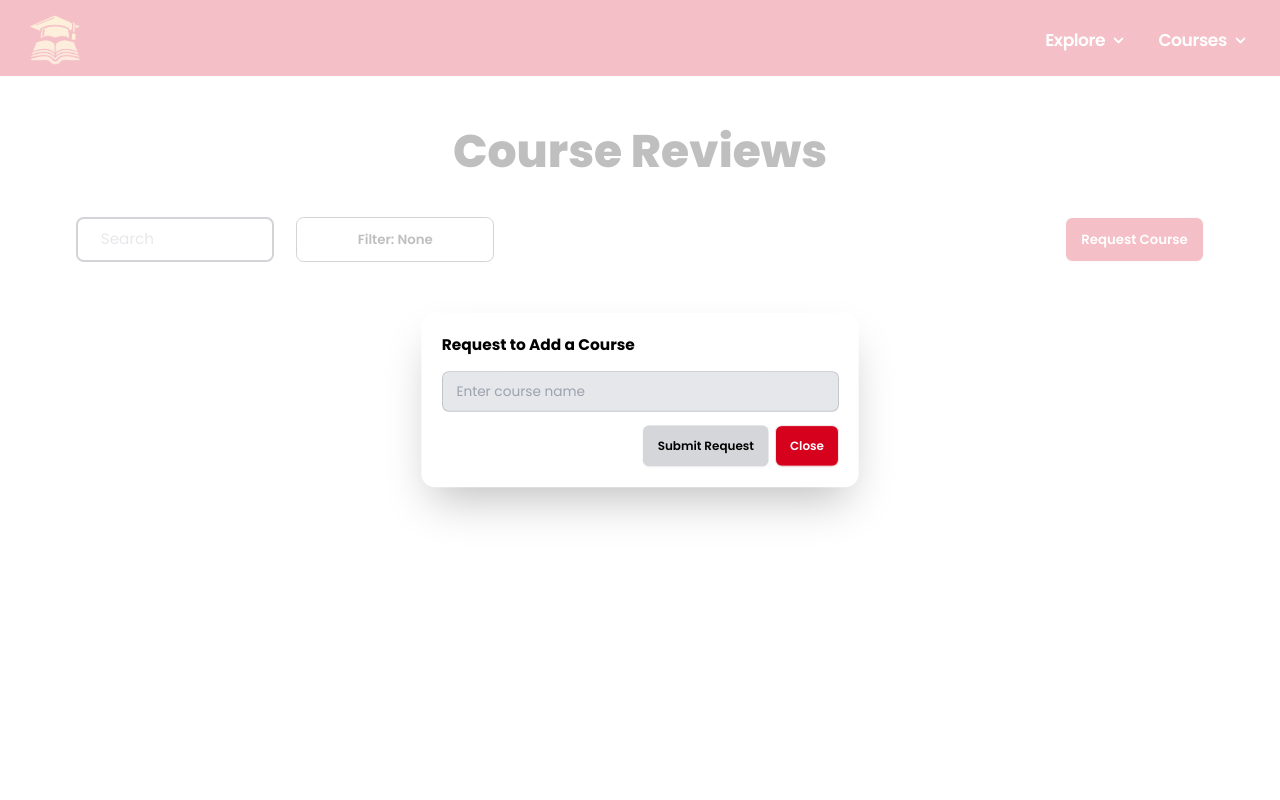
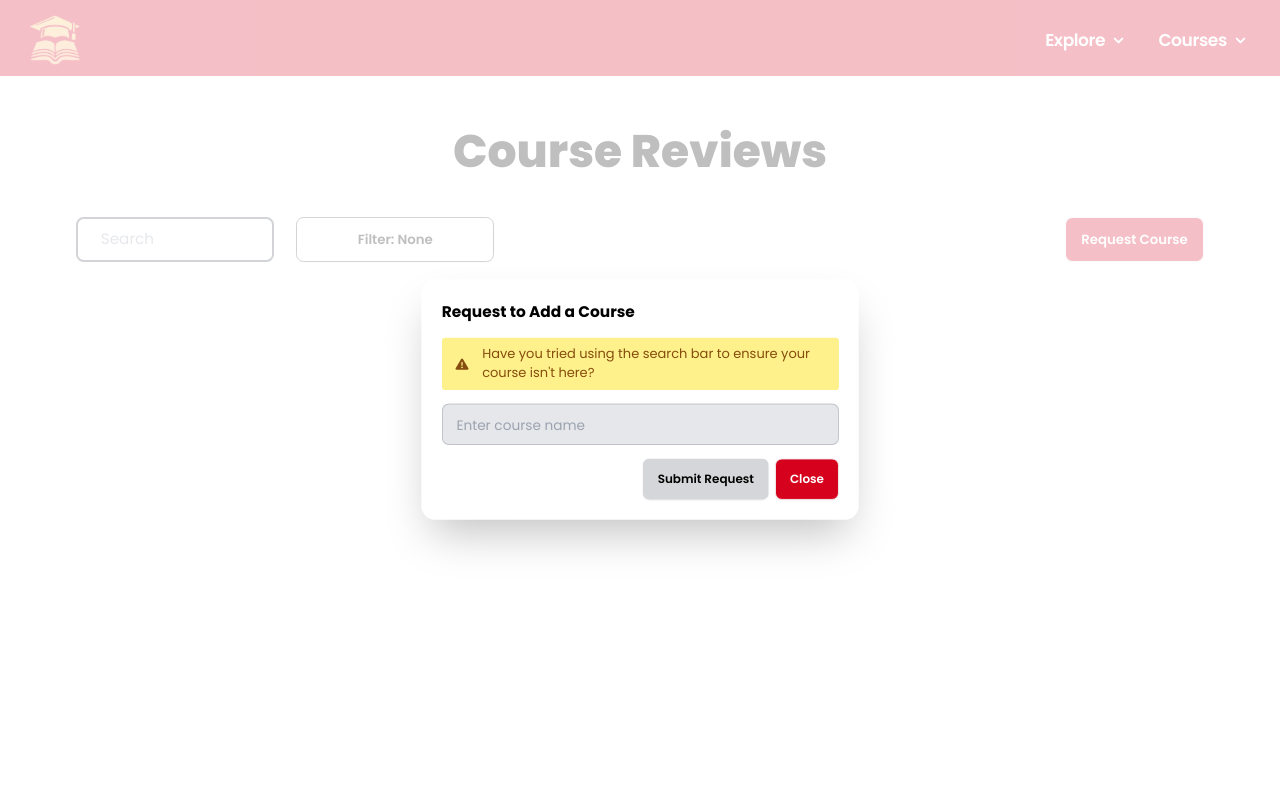
Before and after one commit to Jasmit22/ucalgaryFirstYear, a Next.js app: page /reviews in a window 1280 px wide. Both pictures are taken after a click on the button "Request Course". Shown: the top 800 px of the page. Built offline with nearby package versions, Linux system fonts and the light colour scheme; no server answers; the database is empty.

Commit message:
course request message

```diff
--- a/package.json
+++ b/package.json
@@ -11,6 +11,7 @@
   },
   "dependencies": {
     "@auth/prisma-adapter": "^2.4.1",
+    "@fortawesome/fontawesome-svg-core": "^6.6.0",
     "@fortawesome/free-brands-svg-icons": "^6.6.0",
     "@fortawesome/free-solid-svg-icons": "^6.6.0",
     "@fortawesome/react-fontawesome": "^0.2.2",
--- a/src/app/reviews/page.jsx
+++ b/src/app/reviews/page.jsx
@@ -3,6 +3,8 @@ import React, { useEffect, useState } from "react";
 import Link from "next/link";
 import "daisyui";
 import { getRatingColour } from "./utils"; // Adjust the import path if necessary
+import { FontAwesomeIcon } from "@fortawesome/react-fontawesome";
+import { faExclamationTriangle } from "@fortawesome/free-solid-svg-icons";
 
 const sanitizeInput = (input) => {
   const sanitized = input.replace(/[<>\/\\;]/g, ""); // Remove potentially harmful characters
@@ -355,6 +357,14 @@ const Page = () => {
               </p>
             )}
             <form onSubmit={handleCourseRequest} className="mt-4">
+              <p className="mb-4 bg-yellow-200 text-yellow-800 flex items-center p-2 rounded">
+                <FontAwesomeIcon
+                  icon={faExclamationTriangle}
+                  className="mr-4 ml-2"
+                />
+                Have you tried using the search bar to ensure your course
+                isn&apos;t here?
+              </p>
               <input
                 type="text"
                 placeholder="Enter course name"
```
Also changed, not shown: 1 other file (tests, documents, lock files or other folders).
